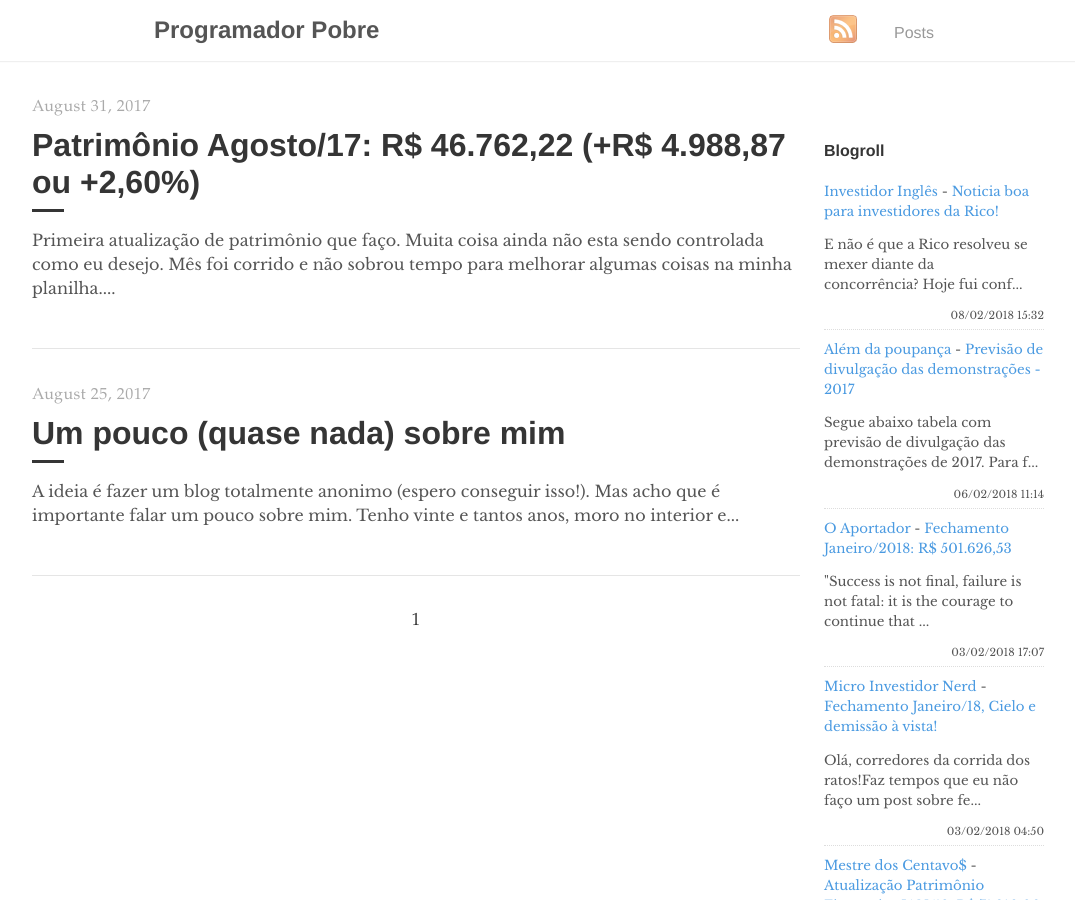
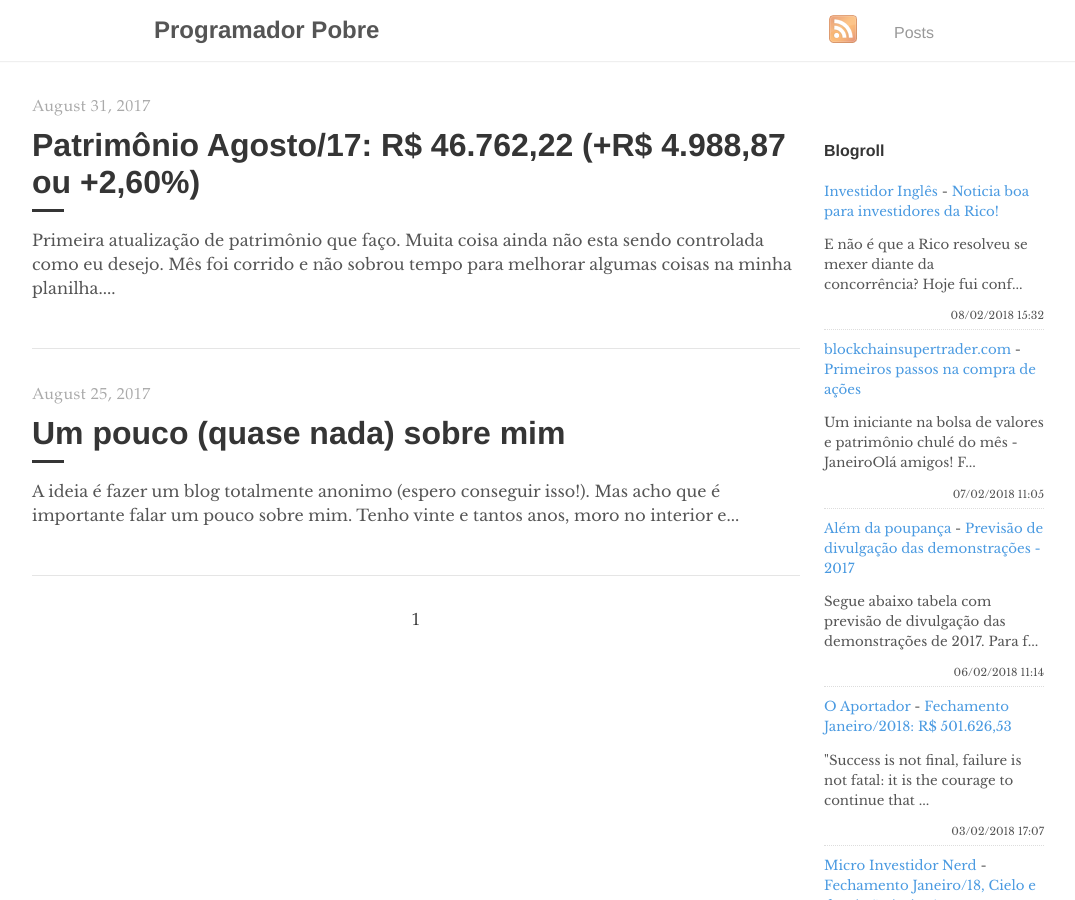
Before and after one commit to programadorpobre/programadorpobre.github.io, a Jekyll site: the page built from index.html, in a window 1280 px wide and 900 px high. Shown: the whole window, without its empty margins (96-1171 px from the left). Built offline with Jekyll 4.4.1, drawn with Linux system fonts in a browser that asks for light colours; the list of posts is cut into pages by our own code; comment, search, counter and statistics services are not loaded.

Commit message:
[ci skip] travis #188

```diff
--- a/_includes/feed-entries.html
+++ b/_includes/feed-entries.html
@@ -2,6 +2,11 @@
     <a class="feed-entry-site-name" href="http://www.investidoringles.com/">Investidor Inglês</a> - <a class="feed-entry-title" href="http://www.investidoringles.com/2018/02/corretagem-zero-fii-rico.html">Noticia boa para investidores da Rico!</a>
     <p class="feed-entry-summary"> E não é que a Rico resolveu se mexer diante da concorrência?&nbsp;Hoje fui conf...</p>
     <time datetime="2018-02-08T15:32:00.001-02:00">08/02/2018 15:32</time>
+</div>
+<div class="feed-entry">
+    <a class="feed-entry-site-name" href="http://www.blockchainsupertrader.com/">blockchainsupertrader.com</a> - <a class="feed-entry-title" href="http://www.blockchainsupertrader.com/2018/02/primeiros-passos-na-compra-de-acoes.html">Primeiros passos na compra de ações</a>
+    <p class="feed-entry-summary">Um iniciante na bolsa de valores e patrimônio chulé do mês -JaneiroOlá amigos! F...</p>
+    <time datetime="2018-02-07T11:05:00.001-02:00">07/02/2018 11:05</time>
 </div>
 <div class="feed-entry">
     <a class="feed-entry-site-name" href="http://alemdapoupanca.blogspot.com/">Além da poupança</a> - <a class="feed-entry-title" href="http://alemdapoupanca.blogspot.com/2018/02/previsao-de-divulgacao-das.html">Previsão de divulgação das demonstrações - 2017</a>
```
